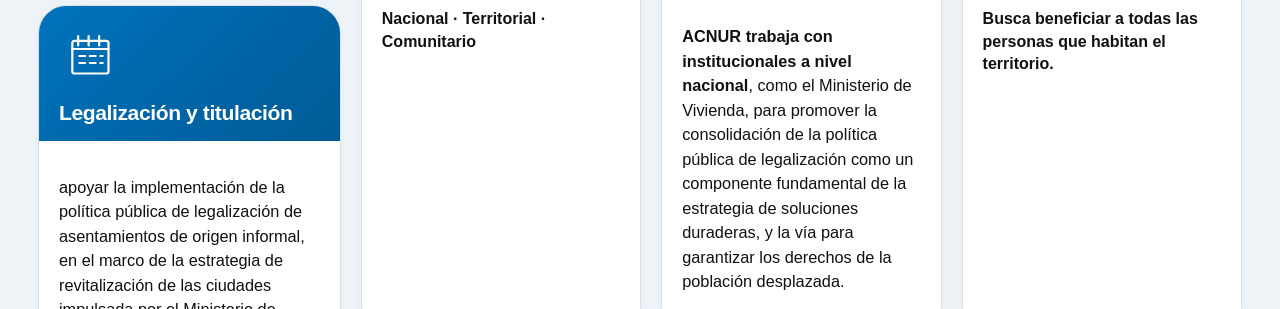
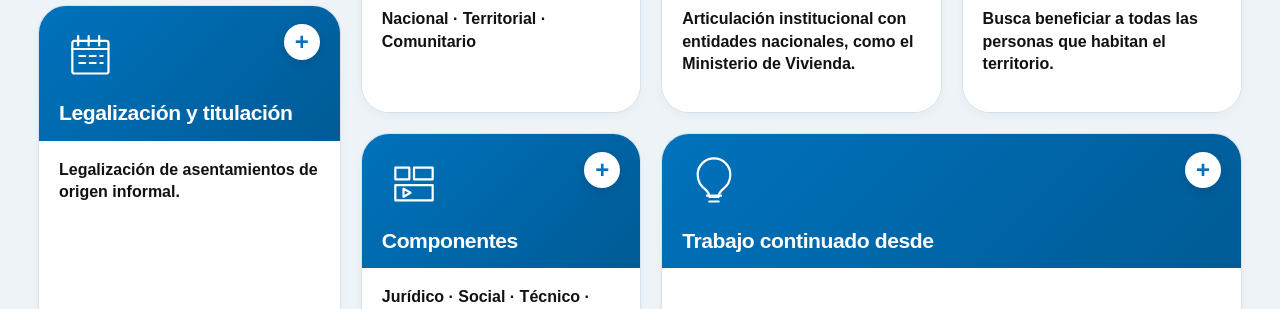
Before and after one commit to santiago-rengifo/Projectos, a plain HTML site: page como-trabajamos/index.html in a window 1280 px wide. Shown: the part 179-488 px from the top of the page. Drawn offline with Linux system fonts and the light colour scheme.

Commit message:
Restaurar botones de expansión y ocultar detalles en las seis tarjetas

```diff
--- a/como-trabajamos/index.html
+++ b/como-trabajamos/index.html
@@ -224,14 +224,6 @@
       color:var(--unhcr-blue-dark);
     }
 
-    .full-text{
-      font-size:1.02rem;
-      line-height:1.5;
-      font-weight:400;
-    }
-
-    .full-text strong{font-weight:700}
-
     .note{
       font-size:.88rem;
       color:var(--ink-soft);
@@ -290,7 +282,7 @@
           <h1>Cómo y con quién trabajamos</h1>
         </div>
 
-        <article class="card legal">
+        <article class="card legal" data-card>
           <div class="card-head">
             <div class="topline">
               <div class="icon" aria-hidden="true">
@@ -299,11 +291,15 @@
                   <path d="M13 7v8M22 7v8M31 7v8M8 18h31M14 24h5M23 24h5M32 24h2M14 30h5M23 30h5M32 30h2"/>
                 </svg>
               </div>
+              <button class="toggle" aria-expanded="false" aria-label="Ampliar información">+</button>
             </div>
             <h2>Legalización y titulación</h2>
           </div>
           <div class="card-body">
-            <p class="full-text">apoyar la implementación de la política pública de legalización de asentamientos de origen informal, en el marco de la estrategia de revitalización de las ciudades impulsada por el Ministerio de Vivienda.</p>
+            <p class="summary">Legalización de asentamientos de origen informal.</p>
+            <div class="detail">
+              <p>apoyar la implementación de la política pública de legalización de asentamientos de origen informal, en el marco de la estrategia de revitalización de las ciudades impulsada por el Ministerio de Vivienda.</p>
+            </div>
           </div>
         </article>
       </div>
@@ -334,7 +330,7 @@
         </div>
       </article>
 
-      <article class="card partners">
+      <article class="card partners" data-card>
         <div class="card-head">
           <div class="topline">
             <div class="icon" aria-hidden="true">
@@ -342,11 +338,15 @@
                 <path d="M8 38h31M11 35V22h6v13M21 35V16h6v19M31 35V10h6v25"/>
               </svg>
             </div>
+            <button class="toggle" aria-expanded="false" aria-label="Ampliar información">+</button>
           </div>
           <h2>Trabajamos con</h2>
         </div>
         <div class="card-body">
-          <p class="full-text"><strong>ACNUR trabaja con institucionales a nivel nacional</strong>, como el Ministerio de Vivienda, para promover la consolidación de la política pública de legalización como un componente fundamental de la estrategia de soluciones duraderas, y la vía para garantizar los derechos de la población desplazada.</p>
+          <p class="summary">Articulación institucional con entidades nacionales, como el Ministerio de Vivienda.</p>
+          <div class="detail">
+            <p><strong>ACNUR trabaja con institucionales a nivel nacional</strong>, como el Ministerio de Vivienda, para promover la consolidación de la política pública de legalización como un componente fundamental de la estrategia de soluciones duraderas, y la vía para garantizar los derechos de la población desplazada.</p>
+          </div>
         </div>
       </article>
 
```
